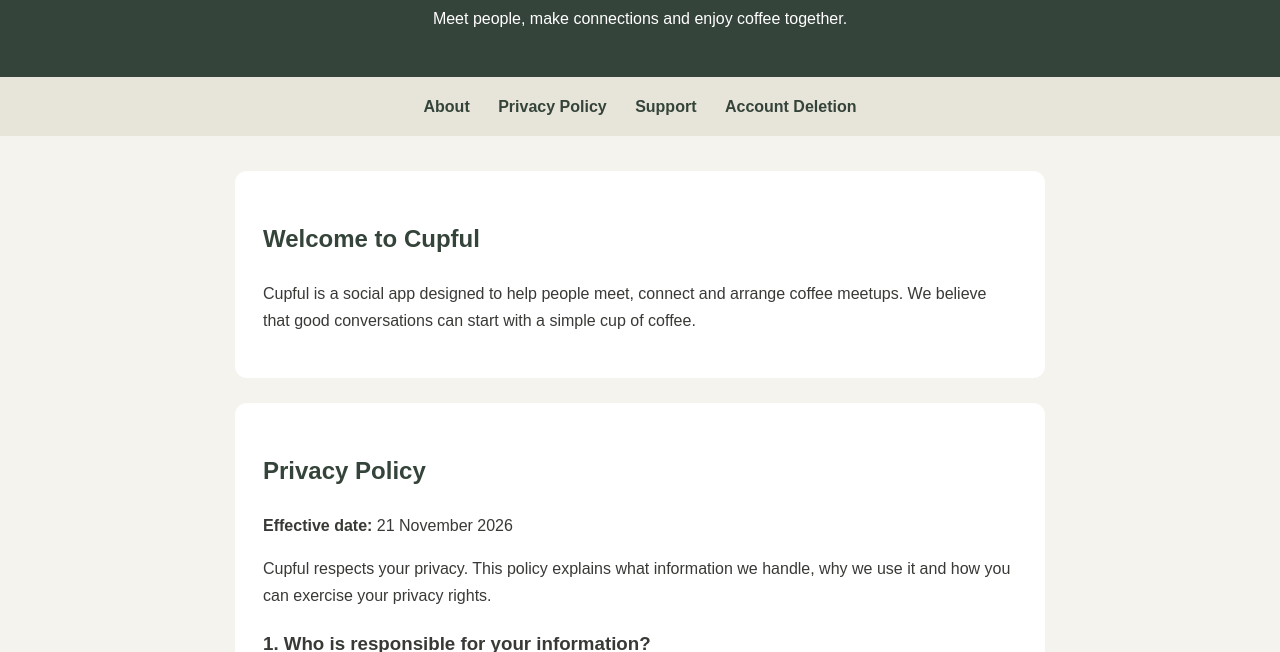
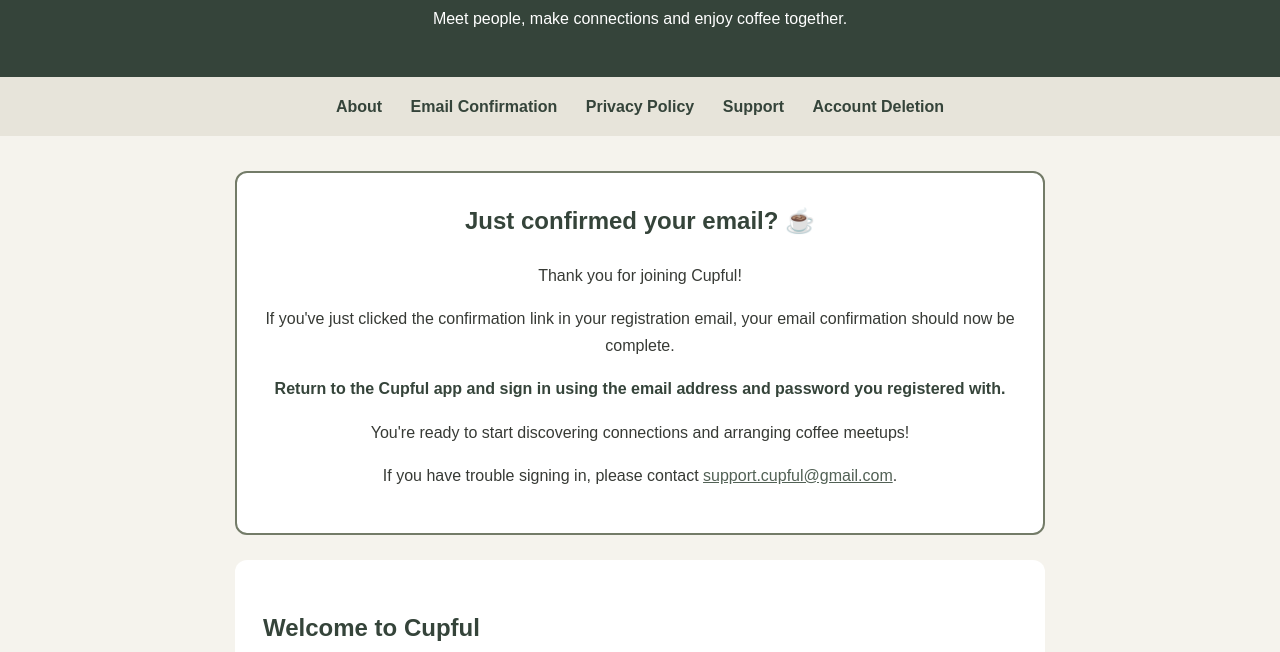
Before and after one commit to michellefederipe/cupful, a plain HTML site: page index.html in a window 1280 px wide. Shown: the part 148-800 px from the top of the page. Drawn offline with Linux system fonts and the light colour scheme.

Commit message:
Update index.html

```diff
--- a/index.html
+++ b/index.html
@@ -45,6 +45,17 @@
       margin-bottom: 25px;
       border-radius: 12px;
     }
+    .confirmation {
+      border: 2px solid #737B68;
+      text-align: center;
+    }
+    .confirmation h2 {
+      margin-top: 0;
+    }
+    .confirmation .next-step {
+      font-weight: bold;
+      color: #35443A;
+    }
     h2 { color: #35443A; }
     a { color: #526155; }
     footer {
@@ -64,12 +75,37 @@
 
 <nav>
   <a href="#about">About</a>
+  <a href="#email-confirmation">Email Confirmation</a>
   <a href="#privacy">Privacy Policy</a>
   <a href="#support">Support</a>
   <a href="#deletion">Account Deletion</a>
 </nav>
 
 <main>
+
+<section id="email-confirmation" class="confirmation">
+  <h2>Just confirmed your email? ☕</h2>
+  <p>
+    Thank you for joining Cupful!
+  </p>
+  <p>
+    If you've just clicked the confirmation link in your
+    registration email, your email confirmation should now
+    be complete.
+  </p>
+  <p class="next-step">
+    Return to the Cupful app and sign in using the email
+    address and password you registered with.
+  </p>
+  <p>
+    You're ready to start discovering connections and
+    arranging coffee meetups!
+  </p>
+  <p>
+    If you have trouble signing in, please contact
+    <a href="mailto:support.cupful@gmail.com">support.cupful@gmail.com</a>.
+  </p>
+</section>
 
 <section id="about">
   <h2>Welcome to Cupful</h2>
@@ -91,12 +127,8 @@
   </p>
 
   <h3>1. Who is responsible for your information?</h3>
-  <p>
-    Cupful is operated by Michelle Federipe.
-  </p>
-  <p>
-    Contact: support.cupful@gmail.com
-  </p>
+  <p>Cupful is operated by Michelle Federipe.</p>
+  <p>Contact: support.cupful@gmail.com</p>
 
   <h3>2. Age requirement</h3>
   <p>
```
